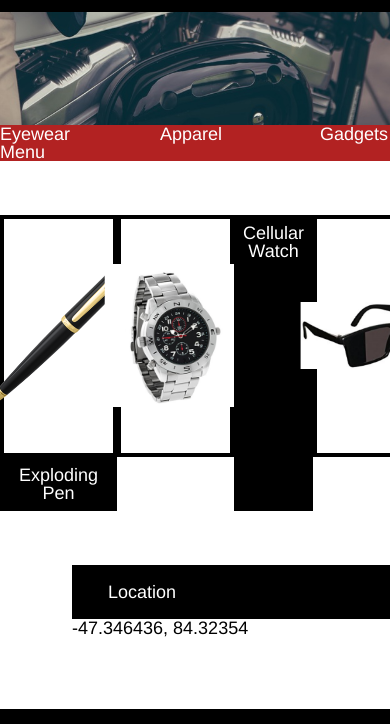
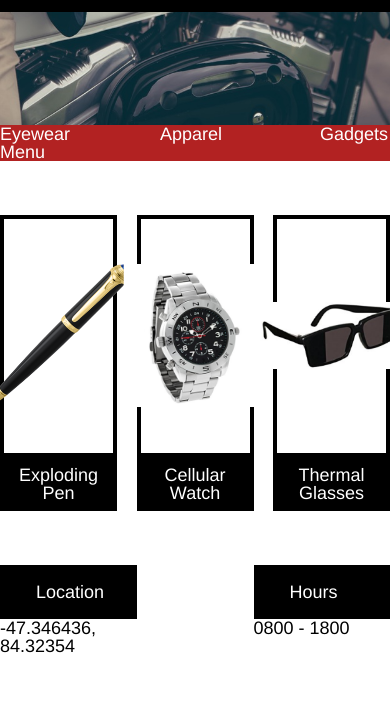
Before and after one commit to MSanders34/SecretAgentSupply, a plain HTML site: page index.html in a window 390 px wide. Shown: the part 376-1100 px from the top of the page. Drawn offline with Linux system fonts and the light colour scheme.

Commit message:
final css before responsive design

```diff
--- a/index.html
+++ b/index.html
@@ -53,19 +53,32 @@
           <div class="product-image">
             <img src="./resources/css/Images/watch.png" alt="watch">
           </div>
+          <span class="description">Cellular Watch</span>
         </div>
-          <span class="description">Cellular Watch</span>
         <div class="product glasses">
           <div class="product-image">
             <img src="./resources/css/Images/glasses.png" alt="glasses">
           </div>
+          <span class="description">Thermal Glasses</span>
         </div>
-          <span class="description">Thermal Glasses</span>
       </div>
     </div>
 
 
 <!-- Info -->
+    <div class="business">
+      <div class="biz-info">
+        <div class="info">
+          <span class="title">Location</span>
+          <span>-47.346436, 84.32354</span>
+        </div>
+        <div class="info">
+          <span class="title">Hours</span>
+          <span>0800 - 1800</span>
+        </div>
+      </div>
+    </div>
+<!--
     <section class="info">
       <section class="store">
         <h4>Location</h4>
@@ -75,7 +88,7 @@
         <h4>Hours</h4>
         <p>0800 - 1800</p>
       </section>
-    </section>
+    </section> -->
   </body>
 
 
--- a/resources/css/style.css
+++ b/resources/css/style.css
@@ -144,7 +144,7 @@ img{
   text-align: center;
   padding: 0.5em;
 }
-
+/*
 .info {
   display: flex;
   justify-content: space-around;
@@ -160,6 +160,28 @@ img{
   background-color: black;
   color: white;
   padding: 1rem 0 1rem 2rem;
+} */
+
+.business{
+  max-width: 960px;
+  margin: 0 auto;
+}
+
+.biz-info{
+  display: flex;
+  justify-content: space-between;
+  margin: 3em 0 0 0;
+}
+
+.info{
+  width: 35%;
+}
+
+.info .title{
+  display: block;
+  background-color: black;
+  color: white;
+  padding: 1rem 0 1rem 2rem;
 }
 
 footer {
@@ -170,6 +192,7 @@ justify-content: center;
 align-items: center;
 text-align: left;
 height: 5rem;
+margin-top: 4rem;
 }
 
 footer p {
```
